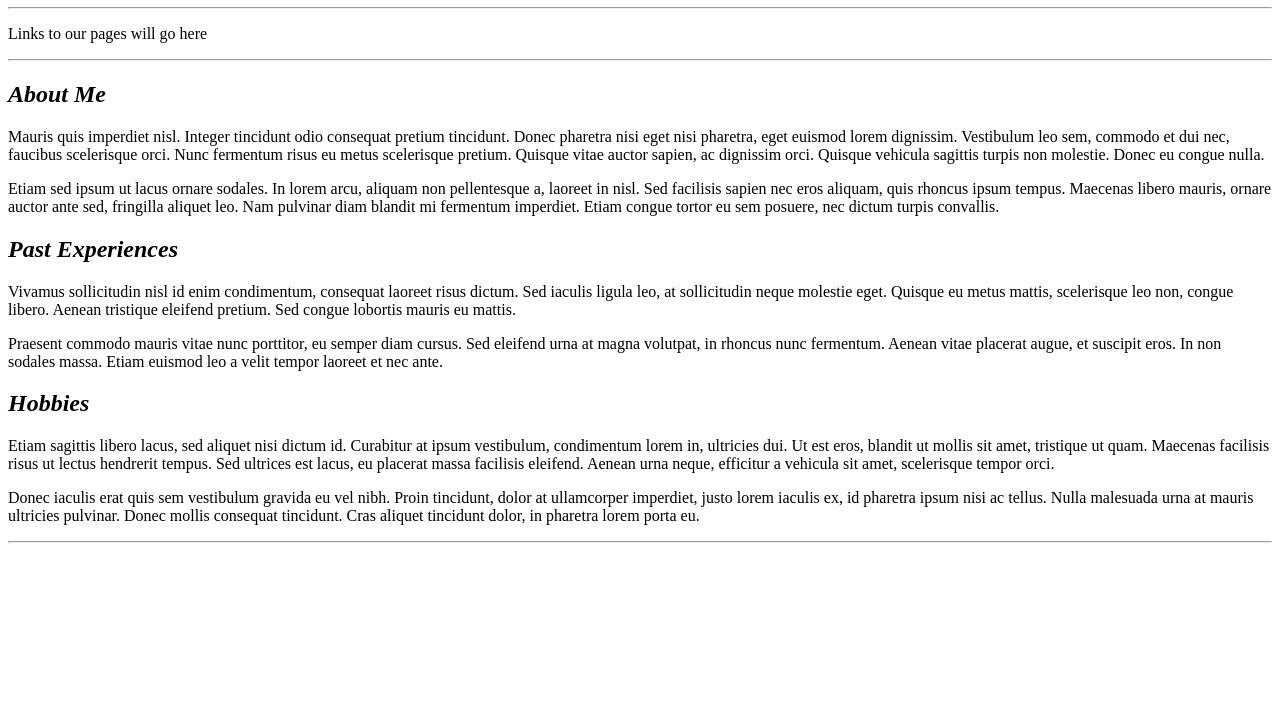
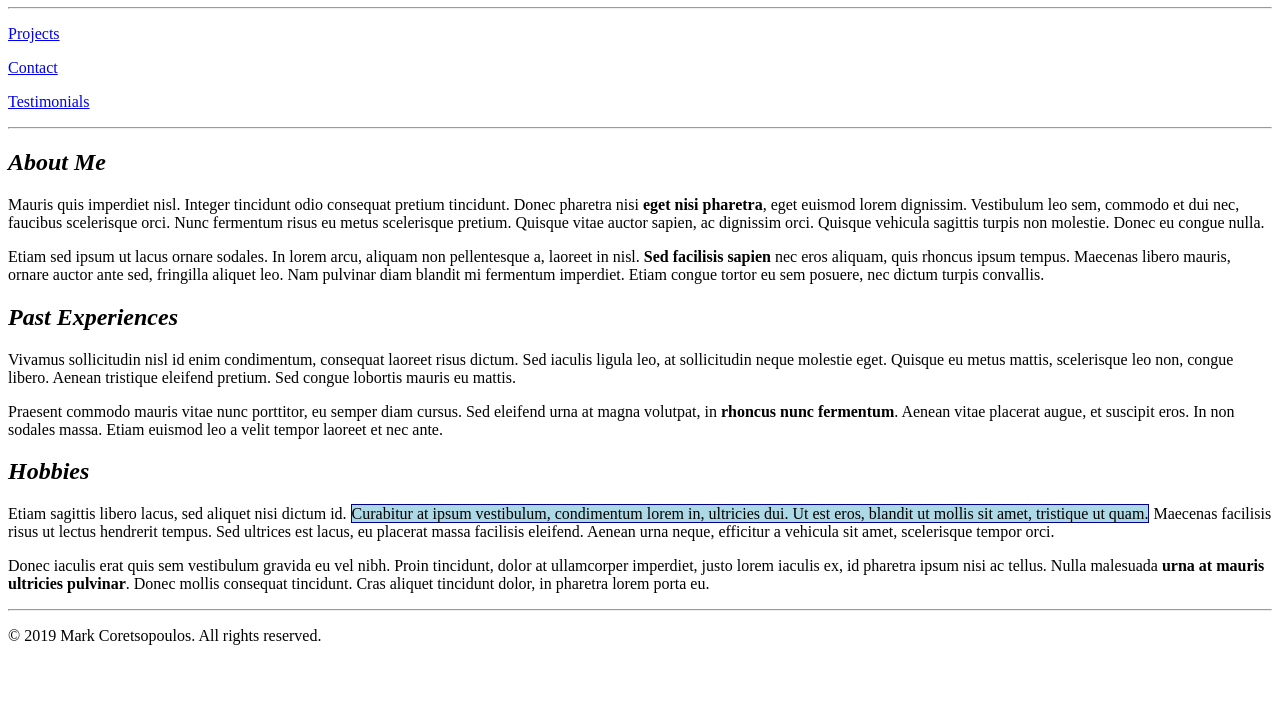
Before and after one commit to invisiblewalrus/WebDevGen10, a plain HTML site: page portfolio/index.html in a window 1280 px wide. Shown: the part 73-800 px from the top of the page. Drawn offline with Linux system fonts and the light colour scheme.

Commit message:
added projects, contact, testimonials pages, links to them on homepage

```diff
--- a/portfolio/index.html
+++ b/portfolio/index.html
@@ -5,35 +5,66 @@
 	Most Recent Revision:
 -->
 
-<html>
+<html lang="en">
 	<head>
 		<title>Mark's Portfolio</title>
 	</head>
+
 	<body>
+		<main>
+
+			<header>
 				<h1>Portfolio for Mark Coretsopoulos</h1>
+			</header>
 
+			<nav>
 				<hr />
-	<!-- Add links to projects.html, contact.html, testimonials.html -->
-	<p>Links to our pages will go here</p>
+					<p><a href="projects.html">Projects</a></p>
+
+					<p><a href="contact.html">Contact</a></p>
+
+					<p><a href="testimonials.html">Testimonials</a></p>
 				<hr />
+			</nav>
 
+			<section>
 				<!-- Write out paragraphs -->
 
+				<article id="about-me">
 					<h2><i>About Me</i></h2>
-	<p>Mauris quis imperdiet nisl. Integer tincidunt odio consequat pretium tincidunt. Donec pharetra nisi eget nisi pharetra, eget euismod lorem dignissim. Vestibulum leo sem, commodo et dui nec, faucibus scelerisque orci. Nunc fermentum risus eu metus scelerisque pretium. Quisque vitae auctor sapien, ac dignissim orci. Quisque vehicula sagittis turpis non molestie. Donec eu congue nulla.</p>
-	<p>Etiam sed ipsum ut lacus ornare sodales. In lorem arcu, aliquam non pellentesque a, laoreet in nisl. Sed facilisis sapien nec eros aliquam, quis rhoncus ipsum tempus. Maecenas libero mauris, ornare auctor ante sed, fringilla aliquet leo. Nam pulvinar diam blandit mi fermentum imperdiet. Etiam congue tortor eu sem posuere, nec dictum turpis convallis.</p>
 
+					<p>Mauris quis imperdiet nisl. Integer tincidunt odio consequat pretium tincidunt. Donec pharetra nisi <b>eget nisi pharetra</b>, eget euismod lorem dignissim. Vestibulum leo sem, commodo et dui nec, faucibus scelerisque orci. Nunc fermentum risus eu metus scelerisque pretium. Quisque vitae auctor sapien, ac dignissim orci. Quisque vehicula sagittis turpis non molestie. Donec eu congue nulla.</p>
+
+					<p>Etiam sed ipsum ut lacus ornare sodales. In lorem arcu, aliquam non pellentesque a, laoreet in nisl. <b>Sed facilisis sapien</b> nec eros aliquam, quis rhoncus ipsum tempus. Maecenas libero mauris, ornare auctor ante sed, fringilla aliquet leo. Nam pulvinar diam blandit mi fermentum imperdiet. Etiam congue tortor eu sem posuere, nec dictum turpis convallis.</p>
+				</article>
+
+				<article id="past-experiences">
 					<h2><i>Past Experiences</i></h2>
+
 					<p>Vivamus sollicitudin nisl id enim condimentum, consequat laoreet risus dictum. Sed iaculis ligula leo, at sollicitudin neque molestie eget. Quisque eu metus mattis, scelerisque leo non, congue libero. Aenean tristique eleifend pretium. Sed congue lobortis mauris eu mattis.</p>
-	<p>Praesent commodo mauris vitae nunc porttitor, eu semper diam cursus. Sed eleifend urna at magna volutpat, in rhoncus nunc fermentum. Aenean vitae placerat augue, et suscipit eros. In non sodales massa. Etiam euismod leo a velit tempor laoreet et nec ante. </p>
 
+					<p>Praesent commodo mauris vitae nunc porttitor, eu semper diam cursus. Sed eleifend urna at magna volutpat, in <b>rhoncus nunc fermentum</b>. Aenean vitae placerat augue, et suscipit eros. In non sodales massa. Etiam euismod leo a velit tempor laoreet et nec ante. </p>
+				</article>
+
+				<article id="hobbies">
 					<h2><i>Hobbies</i></h2>
-	<p>Etiam sagittis libero lacus, sed aliquet nisi dictum id. Curabitur at ipsum vestibulum, condimentum lorem in, ultricies dui. Ut est eros, blandit ut mollis sit amet, tristique ut quam. Maecenas facilisis risus ut lectus hendrerit tempus. Sed ultrices est lacus, eu placerat massa facilisis eleifend. Aenean urna neque, efficitur a vehicula sit amet, scelerisque tempor orci.</p>
-	<p>Donec iaculis erat quis sem vestibulum gravida eu vel nibh. Proin tincidunt, dolor at ullamcorper imperdiet, justo lorem iaculis ex, id pharetra ipsum nisi ac tellus. Nulla malesuada urna at mauris ultricies pulvinar. Donec mollis consequat tincidunt. Cras aliquet tincidunt dolor, in pharetra lorem porta eu. </p>
 
+					<p>Etiam sagittis libero lacus, sed aliquet nisi dictum id. <span style="background-color: lightblue; border: thin solid darkblue; ">Curabitur at ipsum vestibulum, condimentum lorem in, ultricies dui. Ut est eros, blandit ut mollis sit amet, tristique ut quam.</span> Maecenas facilisis risus ut lectus hendrerit tempus. Sed ultrices est lacus, eu placerat massa facilisis eleifend. Aenean urna neque, efficitur a vehicula sit amet, scelerisque tempor orci.</p>
+
+					<p>Donec iaculis erat quis sem vestibulum gravida eu vel nibh. Proin tincidunt, dolor at ullamcorper imperdiet, justo lorem iaculis ex, id pharetra ipsum nisi ac tellus. Nulla malesuada <b>urna at mauris ultricies pulvinar</b>. Donec mollis consequat tincidunt. Cras aliquet tincidunt dolor, in pharetra lorem porta eu. </p>
+				</article>
+
+			</section>
+
+			<footer>
 				<hr />
+				<p>
+					&copy; 2019 Mark Coretsopoulos. All rights reserved.
+				</p>
+
+			</footer>
 
 
-
+		</main>
 	</body>
 </html>
```
Also changed, not shown: portfolio/contact.html (added, +26 -0 lines), portfolio/projects.html (added, +26 -0 lines), portfolio/testimonials.html (added, +26 -0 lines), template.html (added, +26 -0 lines), 1 other file. Lines whose indentation alone changed are shown as unchanged.
